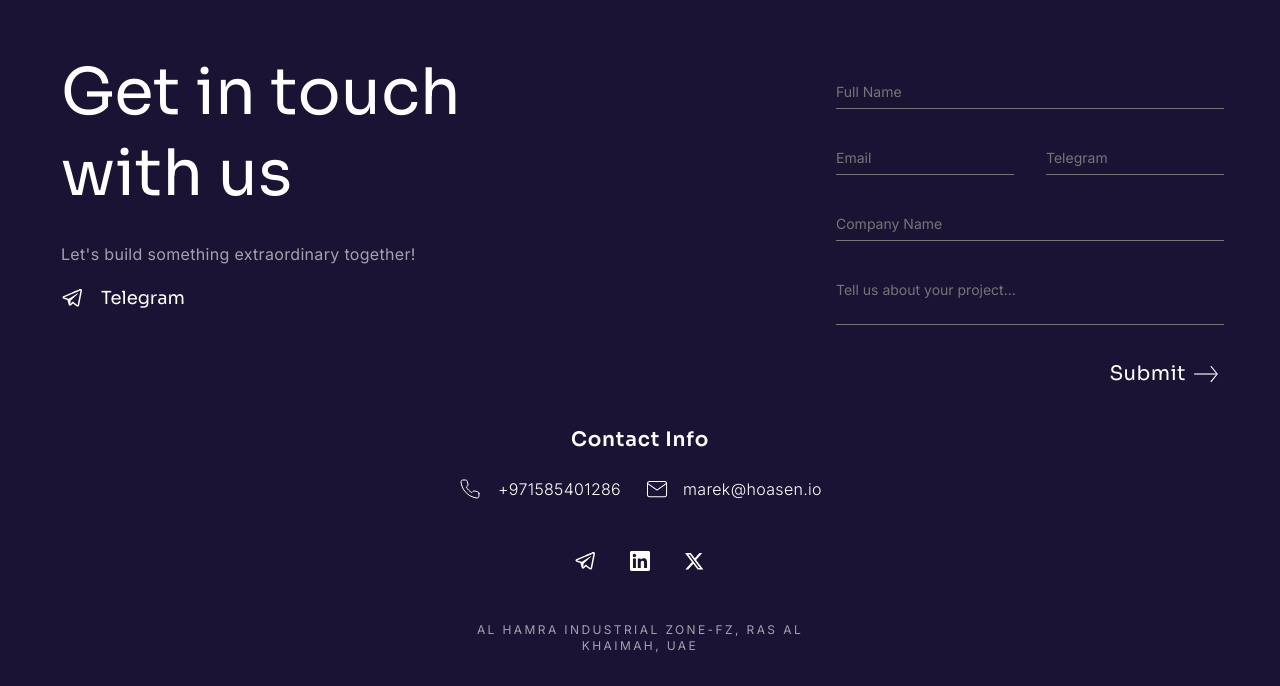
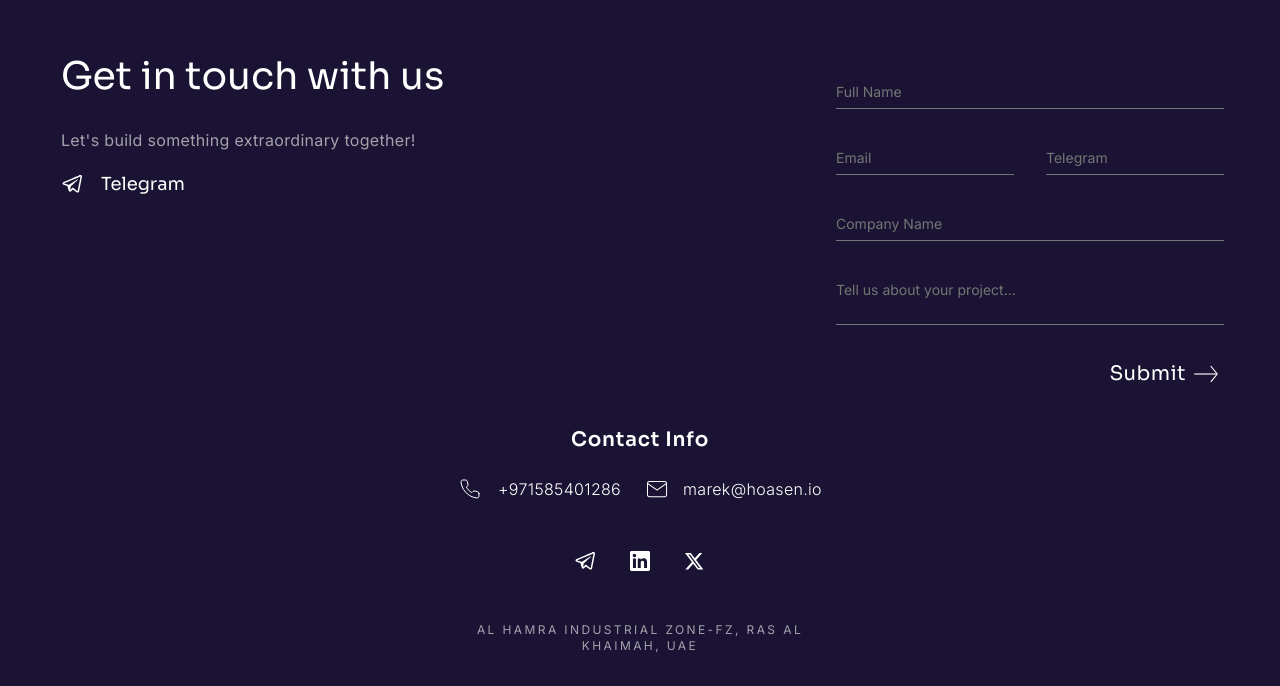
Before and after one commit to DxcMint868/takeoff, a Next.js app: page / in a window 1280 px wide. Shown: the part 3561-4247 px from the top of the page. Built offline with nearby package versions, Linux system fonts and the light colour scheme.

Commit message:
fix font size

```diff
--- a/components/contact-section.tsx
+++ b/components/contact-section.tsx
@@ -20,7 +20,7 @@ const ContactSection: NextPage<ServicesContentType> = ({ className = "" }) => {
                     <div className="w-[445px] flex flex-col items-start justify-start gap-5 min-w-[445px] max-w-full mq700:min-w-full mq900:flex-1">
 
                       <div className="self-stretch flex flex-col items-start justify-start relative pl-3">
-                        <h1 className="mb-2 m-0 self-stretch relative text-inherit font-normal font-[inherit] z-[1] text-19xl">
+                        <h1 className="mb-2 m-0 self-stretch relative font-normal font-[inherit] z-[1] text-19xl">
                           Get in touch with us
                         </h1>
                       </div>
```
